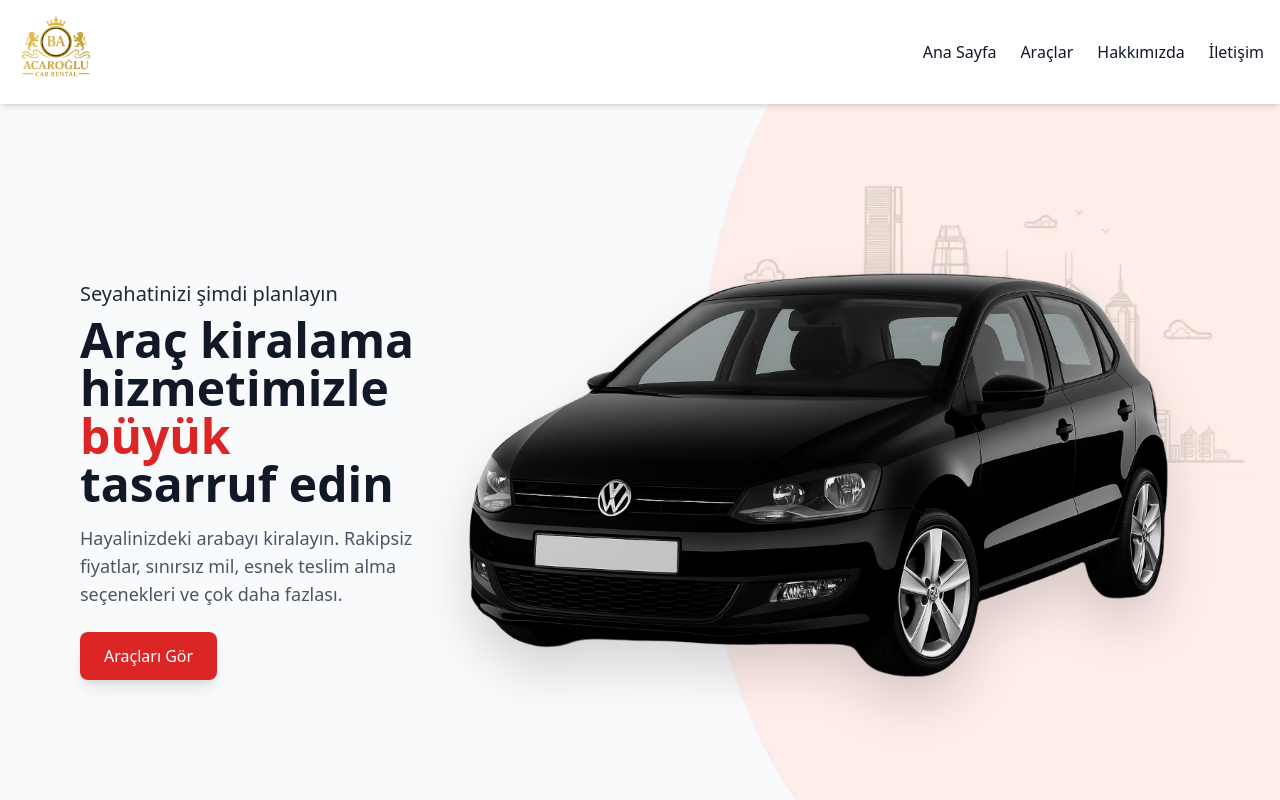
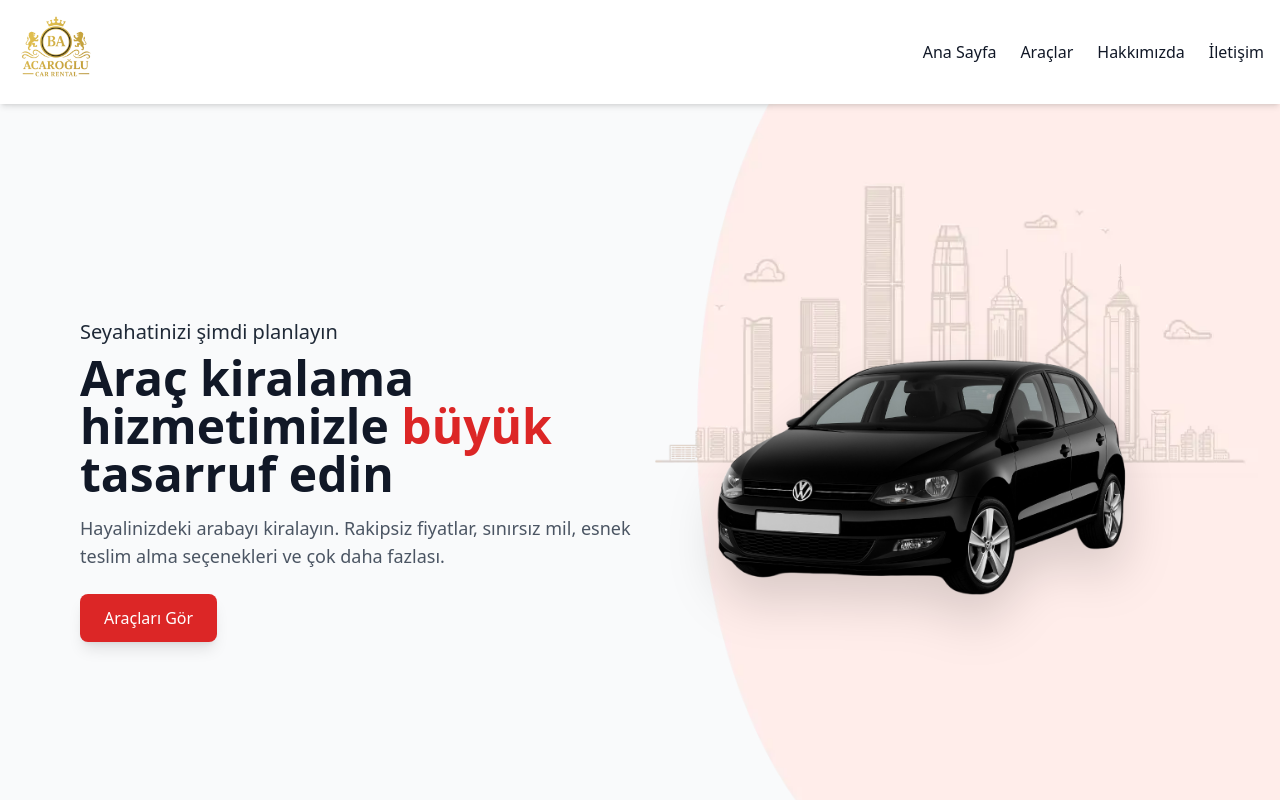
Before and after one commit to ahmetdagci/acaroglucarrental, a React (Create React App) app: page / in a window 1280 px wide. Shown: the top 800 px of the page. Built offline with nearby package versions, Linux system fonts and the light colour scheme.

Commit message:
car changed

```diff
--- a/src/pages/Home.jsx
+++ b/src/pages/Home.jsx
@@ -17,9 +17,14 @@ const Home = () => (
         </p>
         <Link to="/cars" className="inline-block bg-red-600 text-white px-6 py-3 rounded-lg shadow-lg hover:bg-red-700 transition-all">Araçları Gör</Link>
       </div>
-      <div className="flex-1 mt-10 md:mt-0 z-10 flex justify-center">
-        <img src="/main-car.png" alt="Car" class="car-img" className="w-auto max-w-2xl lg:max-w-3xl drop-shadow-2xl animate-fadeIn" />
+     <div className="flex-1 mt-10 md:mt-0 z-10 flex justify-center">
+        <img
+          src="/main-car.png"
+          alt="Car"
+          className="w-3/4 sm:w-4/5 md:w-4/5 lg:w-3/4 xl:w-4/5 max-w-full drop-shadow-2xl animate-fadeIn"
+        />
       </div>
+
     </div>
   </section>
 );
```
